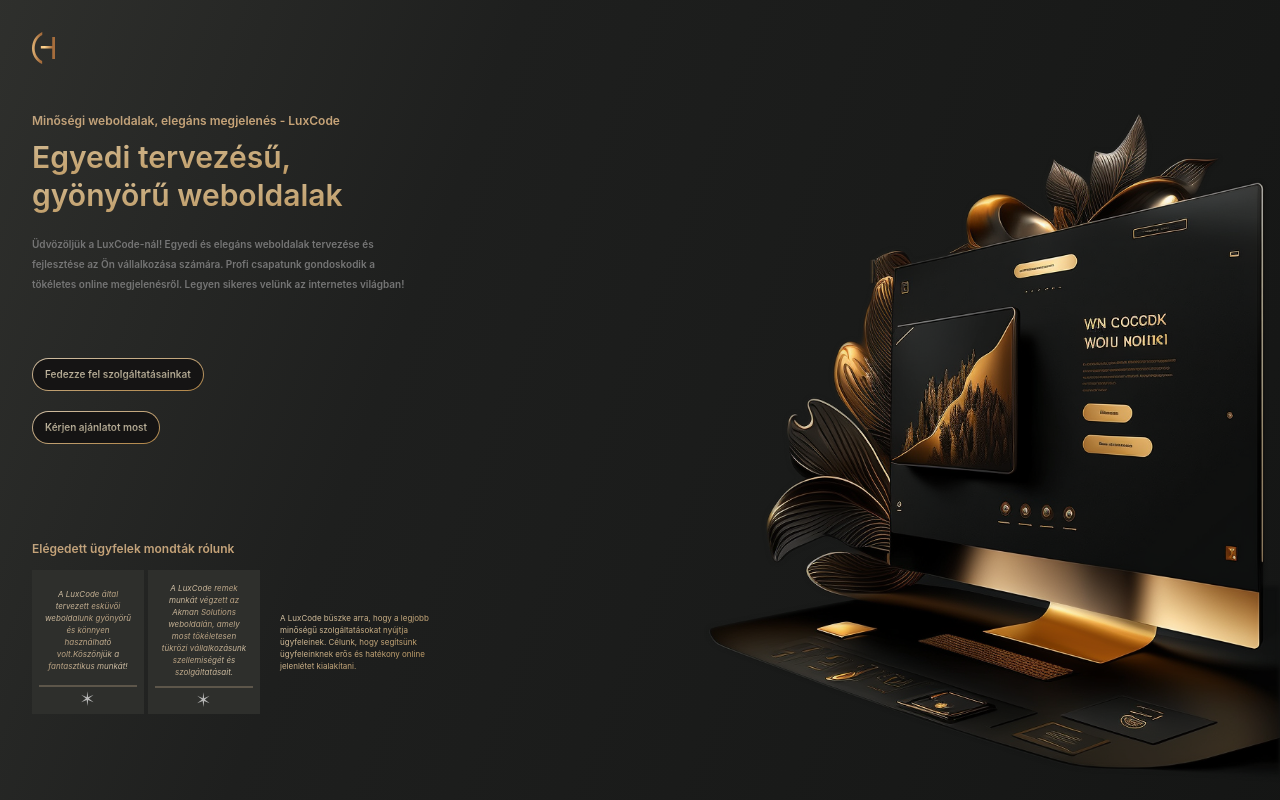
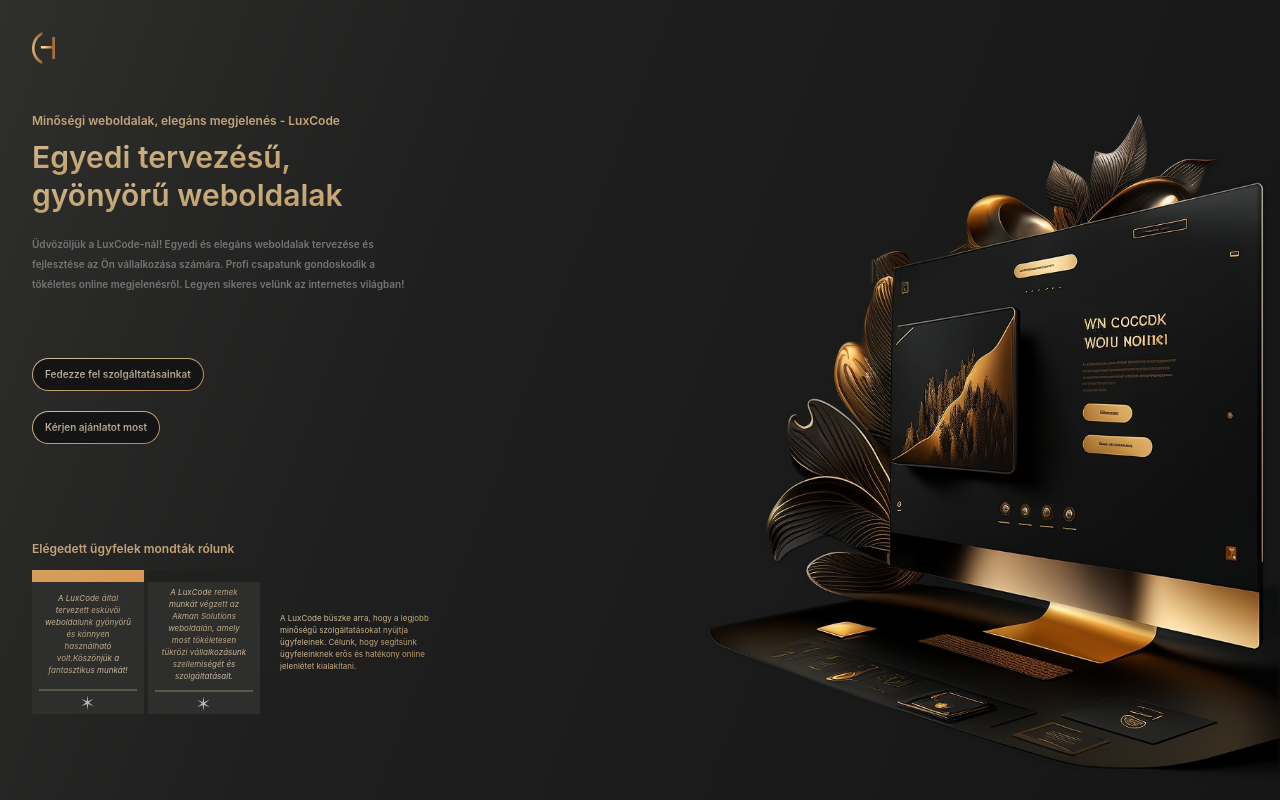
Before and after one commit to Homvi/luxcode, a React (Create React App) app: page / in a window 1280 px wide. Built offline with nearby package versions, Linux system fonts and the light colour scheme.

Commit message:
add rectangles to testemonial cards

```diff
--- a/src/components/TestemonialCard.jsx
+++ b/src/components/TestemonialCard.jsx
@@ -1,10 +1,12 @@
 import React from "react";
 import star from "../assets/star.svg";
 
-const TestemonialCard = ({ content }) => {
+const TestemonialCard = ({ content, active }) => {
   return (
-    <div className="w-28 mr-1 h-36 bg-[#2E2F2C] p-1 flex flex-col justify-between items-center">
-      <div className="text-center thin  text-[8px] italic text-transparent flex justify-center h-full items-center bg-clip-text bg-gradient-to-br from-[#DBCFB8] via-[#B8A080] to-[#DBCFB8] p-2">
+    <div className="w-28 mr-1 h-36 bg-[#2E2F2C] px-1 flex flex-col relative justify-between items-center">
+      { active ?  <div className="w-28 h-3 bg-gradient-to-br from-[#D4A062] to-[#D9964E] absolute top-0"></div> : <div className="w-28 h-3 bg-[#20211F] absolute top-0"></div>}
+
+      <div className="text-center thin pt-4 text-[8px] italic text-transparent flex justify-center h-full items-center bg-clip-text bg-gradient-to-br from-[#DBCFB8] via-[#B8A080] to-[#DBCFB8] p-2">
         {content}
       </div>
       <div className="flex  justify-center items-center w-[95%] border-t-2 p-1 border-[#5D564A]">
--- a/src/pages/Landing.jsx
+++ b/src/pages/Landing.jsx
@@ -41,7 +41,7 @@ const Landing = () => {
       <div className="flex flex-col xl:flex-row">
         <div className="flex">
           {data.testemonials.map((content, id) => (
-            <TestemonialCard content={content} key={`testemonial-card-${id}`} />
+            <TestemonialCard content={content} key={`testemonial-card-${id}`} active={ id === 0 ? true : false }/>
           ))}
         </div>
 
```
